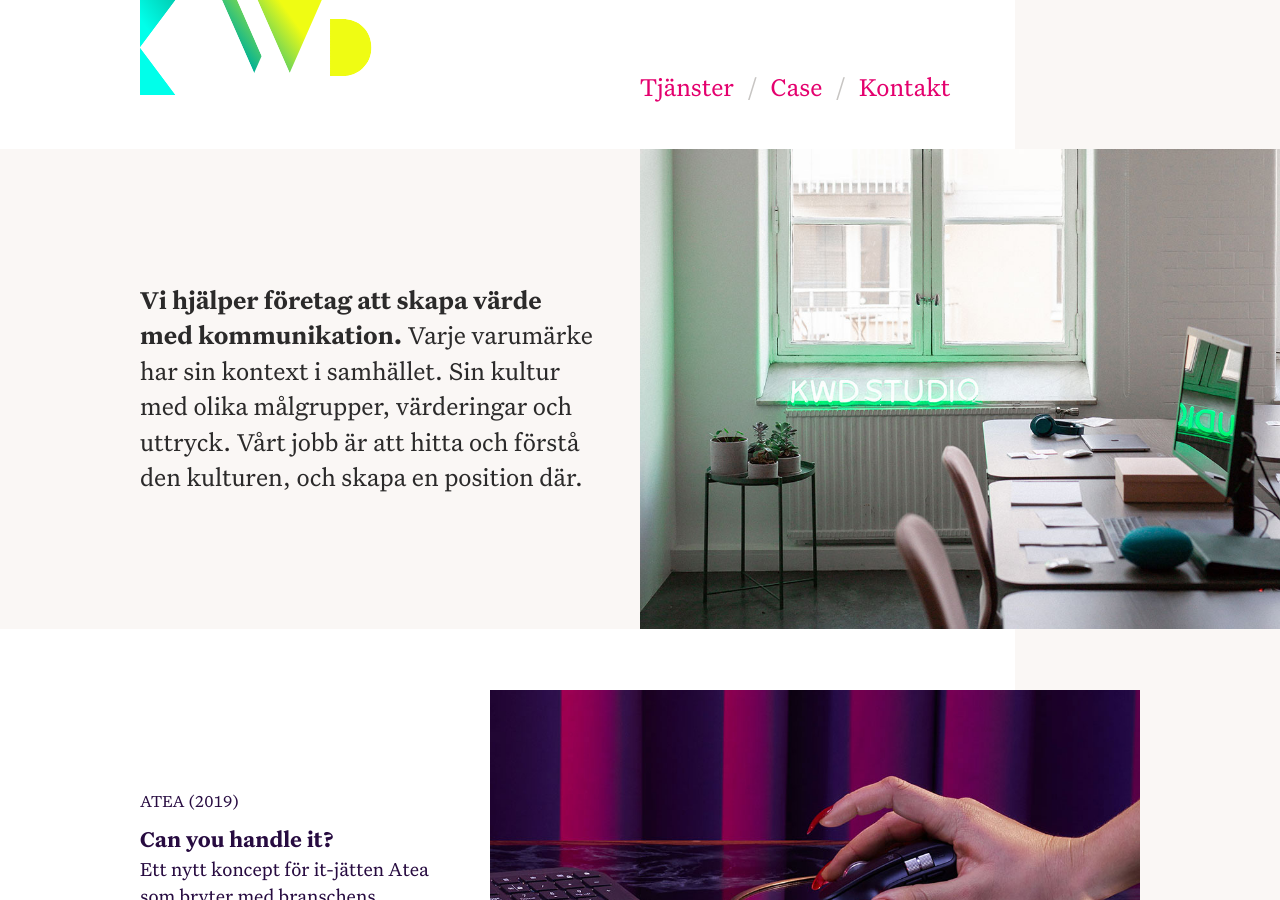
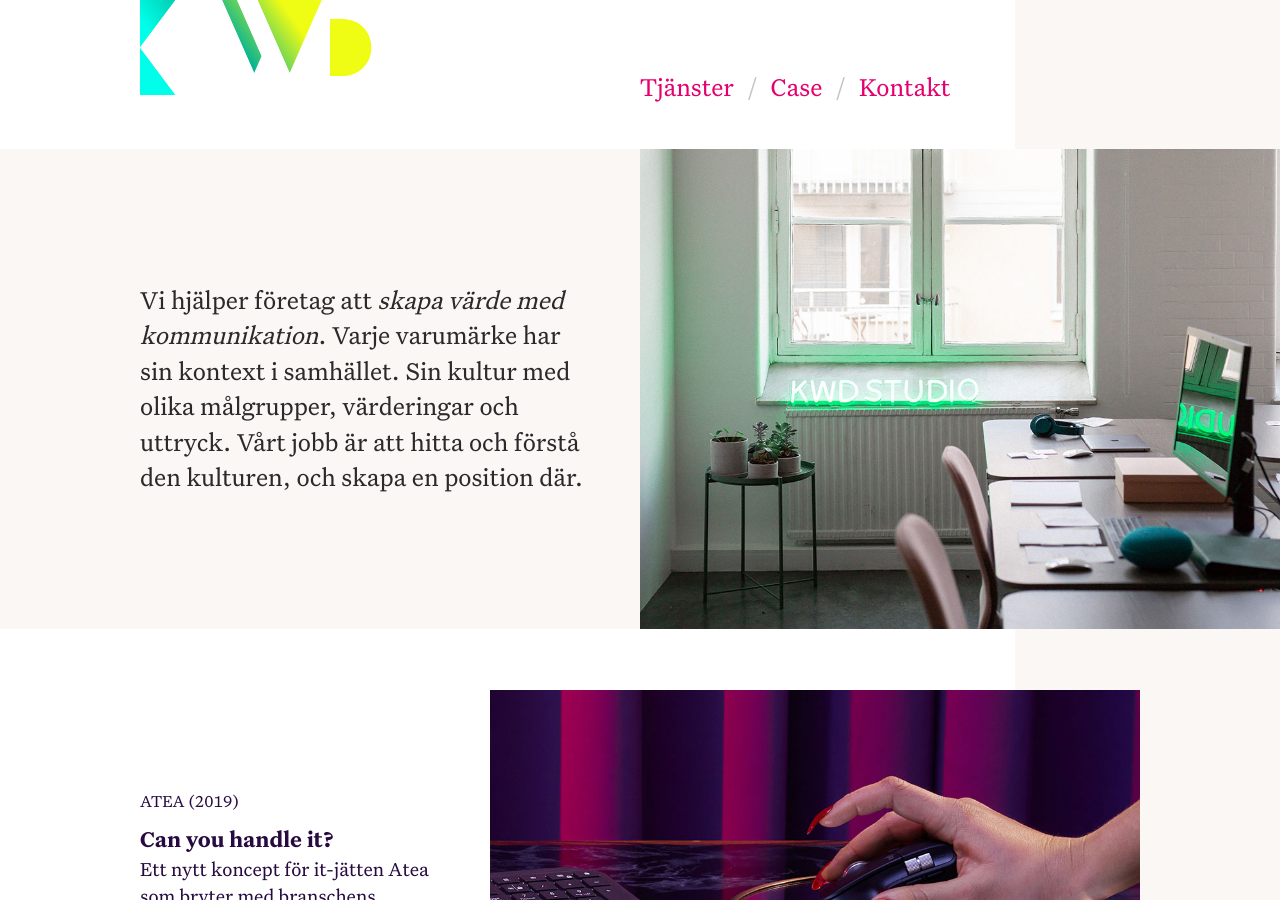
Before and after one commit to kwdstudio/kwdstudio.github.io, a Jekyll site: the page built from index.html, in a window 1280 px wide and 900 px high. Built offline with Jekyll 4.4.1, drawn with Linux system fonts in a browser that asks for light colours; part of the change alters nothing that is shown.

Commit message:
Update copy and move into partial

```diff
--- a/_includes/intro.html
+++ b/_includes/intro.html
@@ -7,7 +7,7 @@
     <div class="Intro-text">
       <div class="Wrapper">
         <div class="Intro-textInner">
-          {{ page.intro_text }}
+          <p>Vi hjälper företag att <i>skapa värde med kommunikation</i>. Varje varumärke har sin kontext i samhället. Sin kultur med olika målgrupper, värderingar och uttryck. Vårt jobb är att hitta och förstå den kulturen, och skapa en position där.</p>
         </div>
       </div>
     </div>
--- a/index.html
+++ b/index.html
@@ -4,7 +4,6 @@ color1: "#e4006e"
 color2: "#effc13"
 color3: "#00b295"
 color4: "#00ffea"
-intro_text: "<p><strong>Vi hjälper företag att skapa värde med kommunikation.</strong> Varje varumärke har sin kontext i samhället. Sin kultur med olika målgrupper, värderingar och uttryck. Vårt jobb är att hitta och förstå den kulturen, och skapa en position där.</p>"
 contact_cta_body: <p>Jag berättar gärna mer om hur vi arbetar och hur vi kan hjälpa er.</p>
 ---
 
```
